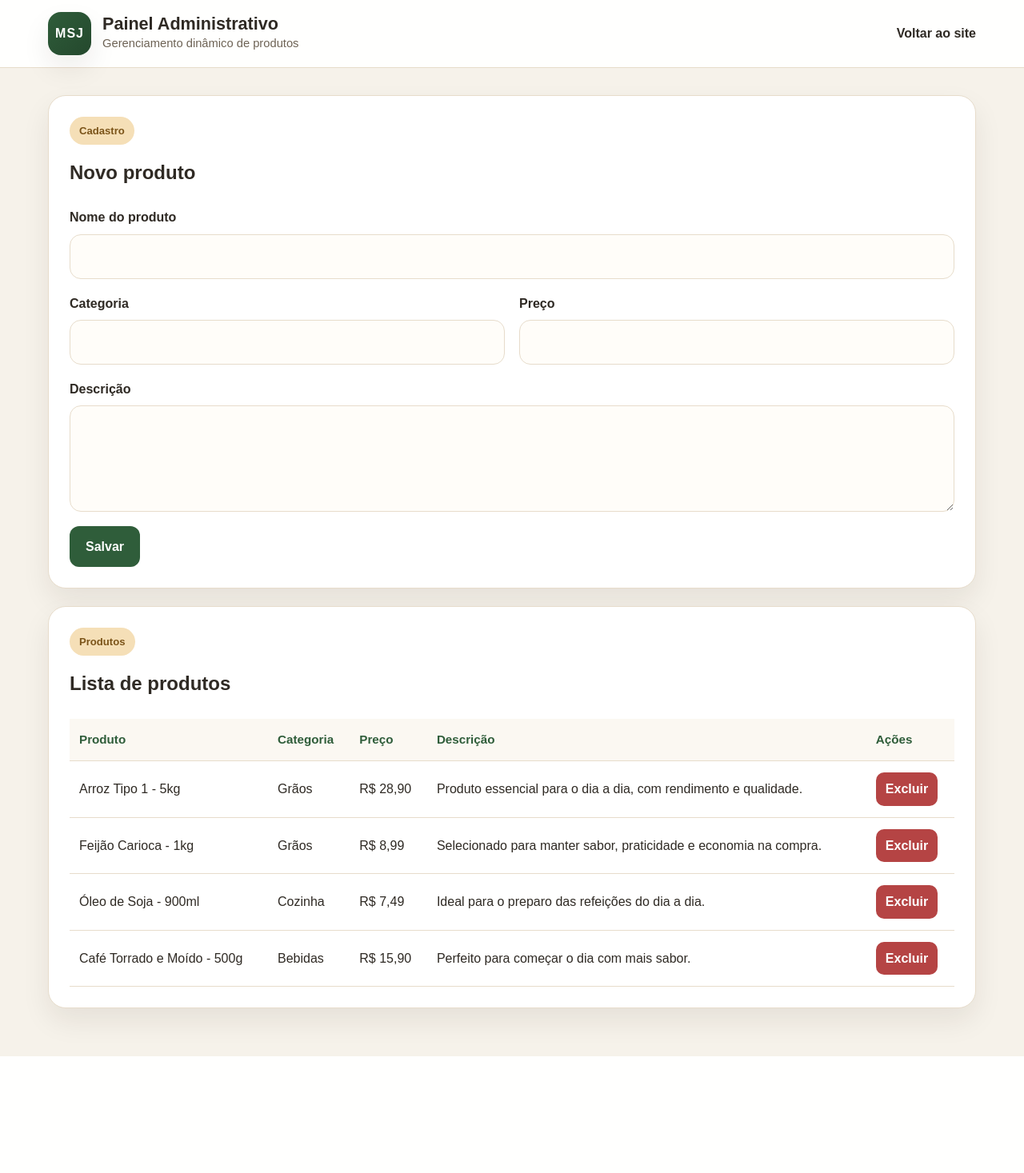
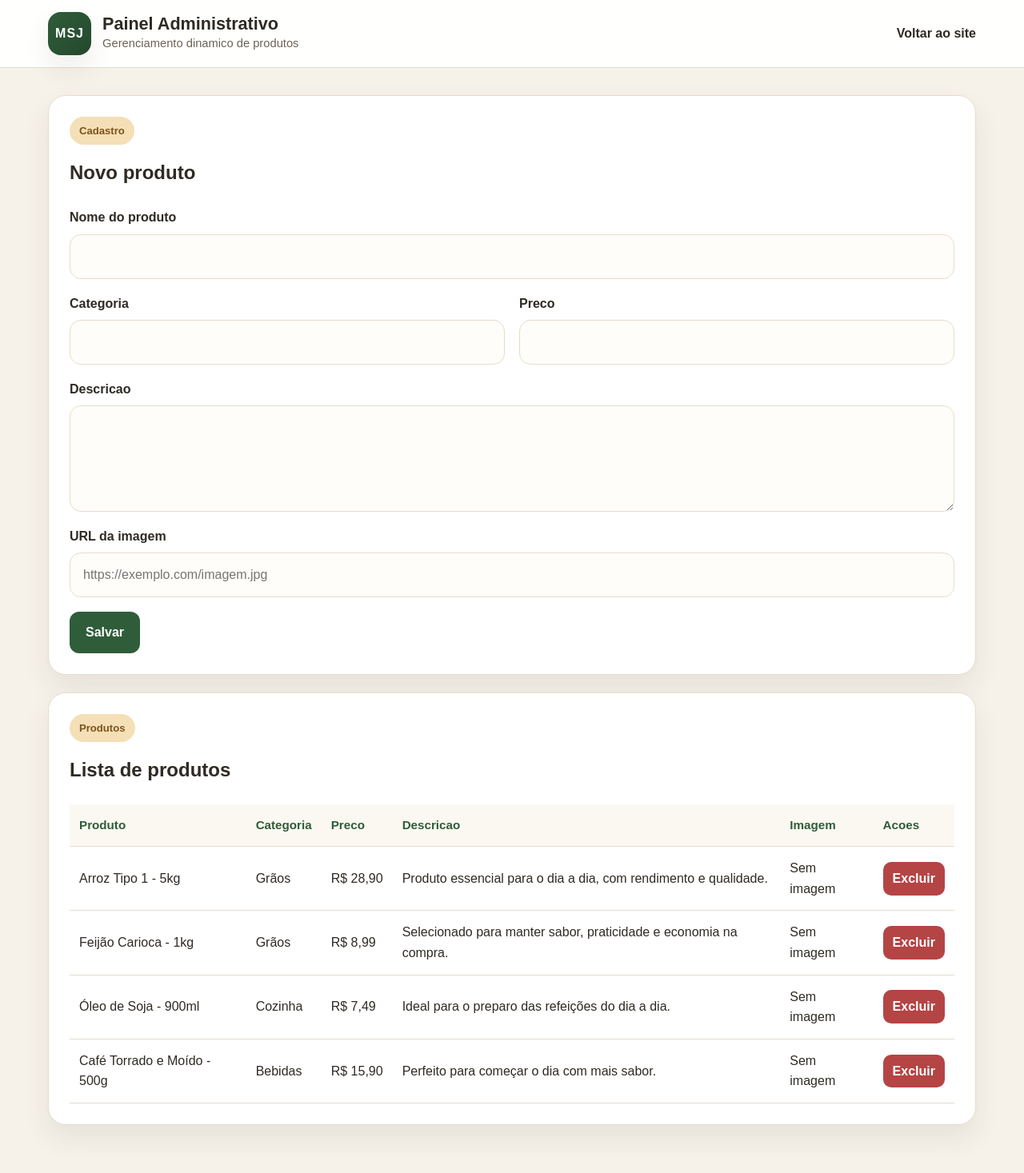
Before and after one commit to dduartess/Trabalho_Estacio_HTML-CSS-JS-PHP, a PHP site: page /painel.html in a window 1280 px wide. Shown: the whole page at 80% size. Before the commit the page ends 1321 px from the top, so only its background shows below. Run offline with PHP 8.4, Linux system fonts and the light colour scheme.

Commit message:
Atualiza painel e carregamento de produtos

```diff
--- a/painel.html
+++ b/painel.html
@@ -9,15 +9,15 @@
 <body class="panel-page">
   <header class="site-header">
     <div class="container header-content">
-      <a class="brand" href="index.html" aria-label="Voltar para a página inicial">
+      <a class="brand" href="index.html" aria-label="Voltar para a pagina inicial">
         <div class="brand-badge">MSJ</div>
         <div>
           <h1>Painel Administrativo</h1>
-          <p>Gerenciamento dinâmico de produtos</p>
+          <p>Gerenciamento dinamico de produtos</p>
         </div>
       </a>
 
-      <nav class="main-nav" aria-label="Navegação do painel">
+      <nav class="main-nav" aria-label="Navegacao do painel">
         <a href="index.html">Voltar ao site</a>
       </nav>
     </div>
@@ -44,14 +44,24 @@
             </div>
 
             <div class="form-group">
-              <label for="preco">Preço</label>
+              <label for="preco">Preco</label>
               <input type="number" step="0.01" min="0.01" id="preco" name="preco" required>
             </div>
           </div>
 
           <div class="form-group">
-            <label for="descricao">Descrição</label>
+            <label for="descricao">Descricao</label>
             <textarea id="descricao" name="descricao" rows="4" required></textarea>
+          </div>
+
+          <div class="form-group">
+            <label for="imagem">URL da imagem</label>
+            <input
+              type="url"
+              id="imagem"
+              name="imagem"
+              placeholder="https://exemplo.com/imagem.jpg"
+            >
           </div>
 
           <div class="form-actions">
@@ -74,9 +84,10 @@
               <tr>
                 <th>Produto</th>
                 <th>Categoria</th>
-                <th>Preço</th>
-                <th>Descrição</th>
-                <th>Ações</th>
+                <th>Preco</th>
+                <th>Descricao</th>
+                <th>Imagem</th>
+                <th>Acoes</th>
               </tr>
             </thead>
             <tbody id="tabela-produtos"></tbody>
--- a/painel.js
+++ b/painel.js
@@ -29,6 +29,25 @@ function limparMensagemFormulario() {
   mensagem.className = 'feedback-message';
 }
 
+function criarCelulaImagem(produto) {
+  const colunaImagem = document.createElement('td');
+
+  if (!produto.imagem) {
+    colunaImagem.textContent = 'Sem imagem';
+    return colunaImagem;
+  }
+
+  const link = document.createElement('a');
+  link.href = produto.imagem;
+  link.target = '_blank';
+  link.rel = 'noopener noreferrer';
+  link.className = 'image-link';
+  link.textContent = 'Abrir imagem';
+
+  colunaImagem.appendChild(link);
+  return colunaImagem;
+}
+
 function criarLinhaProduto(produto) {
   const linha = document.createElement('tr');
 
@@ -44,6 +63,8 @@ function criarLinhaProduto(produto) {
   const colunaDescricao = document.createElement('td');
   colunaDescricao.textContent = produto.descricao;
 
+  const colunaImagem = criarCelulaImagem(produto);
+
   const colunaAcoes = document.createElement('td');
   const botaoExcluir = document.createElement('button');
   botaoExcluir.type = 'button';
@@ -57,6 +78,7 @@ function criarLinhaProduto(produto) {
     colunaCategoria,
     colunaPreco,
     colunaDescricao,
+    colunaImagem,
     colunaAcoes
   );
 
@@ -83,7 +105,7 @@ async function carregarProdutosPainel() {
     if (!Array.isArray(produtos) || produtos.length === 0) {
       const linha = document.createElement('tr');
       const coluna = document.createElement('td');
-      coluna.colSpan = 5;
+      coluna.colSpan = 6;
       coluna.textContent = 'Nenhum produto cadastrado.';
       linha.appendChild(coluna);
       corpoTabela.appendChild(linha);
@@ -94,7 +116,7 @@ async function carregarProdutosPainel() {
       corpoTabela.appendChild(criarLinhaProduto(produto));
     });
   } catch (erro) {
-    corpoTabela.innerHTML = '<tr><td colspan="5">Erro ao carregar produtos.</td></tr>';
+    corpoTabela.innerHTML = '<tr><td colspan="6">Erro ao carregar produtos.</td></tr>';
   }
 }
 
@@ -106,11 +128,12 @@ async function salvarProduto(evento) {
   const categoria = document.getElementById('categoria').value.trim();
   const preco = document.getElementById('preco').value.trim();
   const descricao = document.getElementById('descricao').value.trim();
+  const imagem = document.getElementById('imagem').value.trim();
 
   limparMensagemFormulario();
 
   if (!nome || !categoria || !preco || !descricao) {
-    exibirMensagemFormulario('Preencha todos os campos.', 'error');
+    exibirMensagemFormulario('Preencha todos os campos obrigatorios.', 'error');
     return;
   }
 
@@ -124,7 +147,8 @@ async function salvarProduto(evento) {
         nome,
         categoria,
         preco,
-        descricao
+        descricao,
+        imagem
       })
     });
 
@@ -160,7 +184,7 @@ async function excluirProduto(id) {
       return;
     }
 
-    exibirMensagemFormulario('Produto excluído com sucesso.', 'success');
+    exibirMensagemFormulario('Produto excluido com sucesso.', 'success');
     await carregarProdutosPainel();
   } catch (erro) {
     exibirMensagemFormulario('Erro ao excluir produto.', 'error');
--- a/styles/styles.css
+++ b/styles/styles.css
@@ -337,16 +337,11 @@ textarea {
 }
 
 .product-image {
-  min-height: 150px;
-  display: flex;
-  align-items: center;
-  justify-content: center;
+  width: 100%;
+  height: 220px;
+  display: block;
+  object-fit: cover;
   background: linear-gradient(135deg, #f3e4c9, #ecd39d);
-  color: #704f1d;
-  font-weight: 700;
-  letter-spacing: 0.4px;
-  text-align: center;
-  padding: 18px;
 }
 
 .product-content {
@@ -558,6 +553,11 @@ td {
   background: var(--danger);
 }
 
+.image-link {
+  color: var(--primary);
+  font-weight: 700;
+}
+
 @media (max-width: 1080px) {
   .hero-grid,
   .contact-grid {
```
Also changed, not shown: salvar-produto.php (+14 -3 lines), script.js (+20 -4 lines), dados/produtos.json (indentation only).
